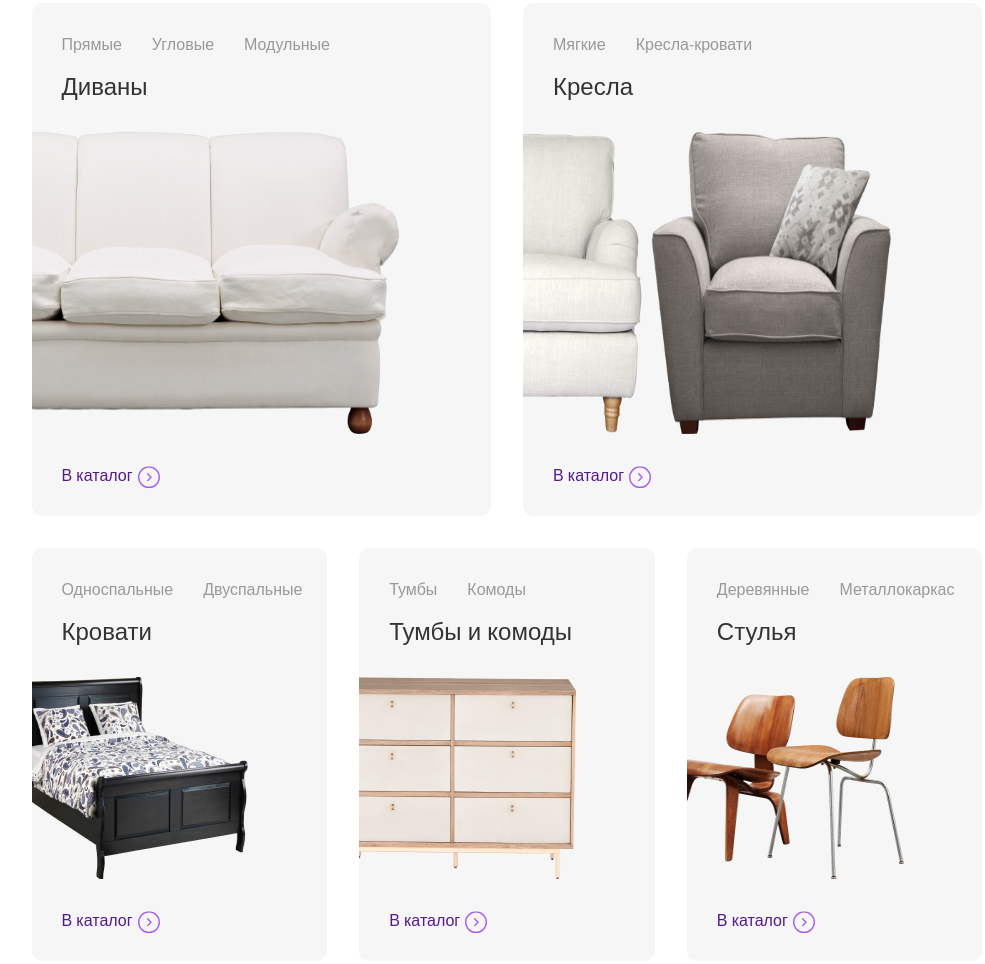
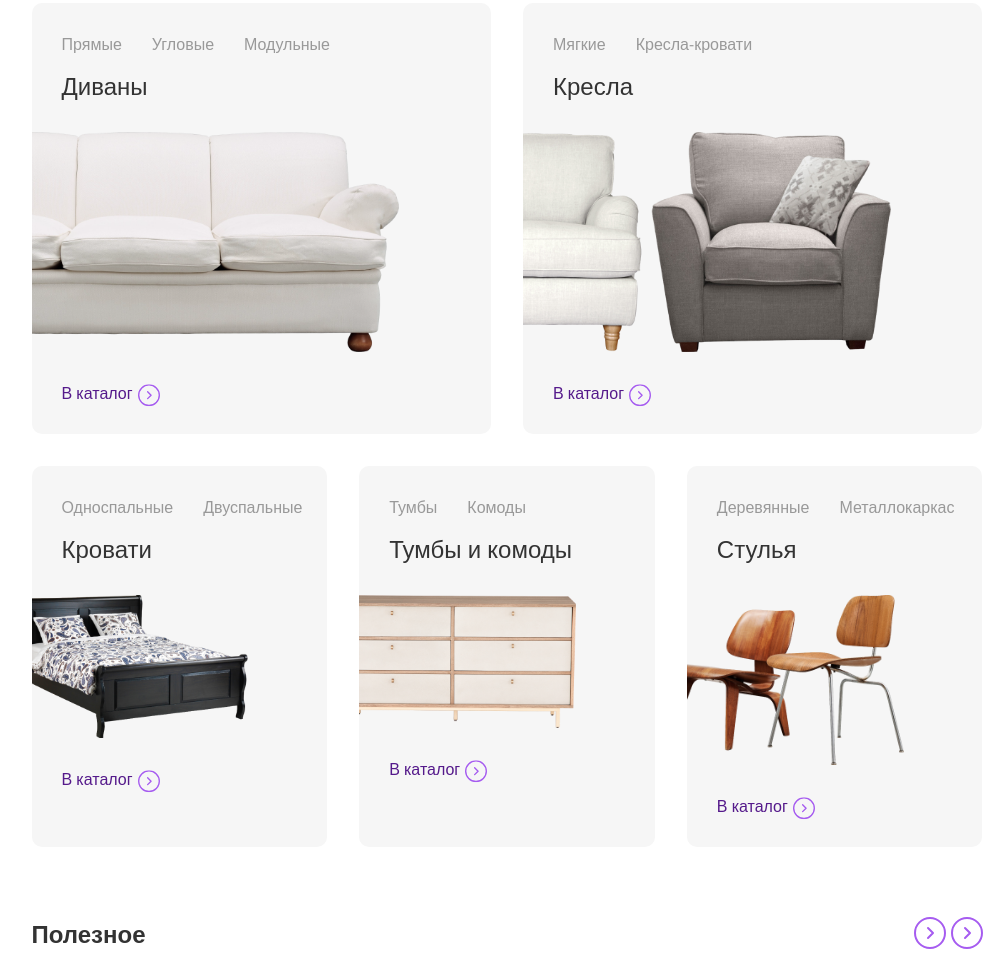
Before and after one commit to vladimir-andrushchenko2/furnitureShop, a website built with webpack: page src/index.html in a window 1280 px wide. Shown: the part 3279-4243 px from the top of the page, without its empty margins (133-1118 px from the left). Built offline with nearby package versions, Linux system fonts and the light colour scheme; files whose address does not match are found by name.

Commit message:
some refactor in categories section

```diff
--- a/src/styles/_main.scss
+++ b/src/styles/_main.scss
@@ -451,9 +451,6 @@
     display: grid;
     grid-template-columns: repeat(6, 1fr);
     grid-template-rows: auto auto;
-    grid-template-areas:
-      'one   one   one  two  two  two'
-      'three three four four five five';
     gap: 32px;
 
     .category {
@@ -463,37 +460,25 @@
 
       &__img {
         transform: translateX(-$padding);
+        margin-top: 30px;
+
+        width: 100%;
         max-width: 92%;
-        height: 202px;
-        margin-top: 30px;
+        max-height: 202px;
+        object-fit: contain;
+        object-position: left;
       }
 
-      &:first-child {
-        grid-area: one;
-
-        .category__img {
-          height: 302px;
-        }
+      &:nth-child(-n + 2) .category__img {
+        max-height: 302px;
       }
 
-      &:nth-child(2) {
-        grid-area: two;
-
-        .category__img {
-          height: 302px;
-        }
+      &:nth-child(-n + 2) {
+        grid-column: span 3;
       }
 
-      &:nth-child(3) {
-        grid-area: three;
-      }
-
-      &:nth-child(4) {
-        grid-area: four;
-      }
-
-      &:nth-child(5) {
-        grid-area: five;
+      &:nth-child(n + 3) {
+        grid-column: span 2;
       }
 
       &__sub-categories-list {
```
